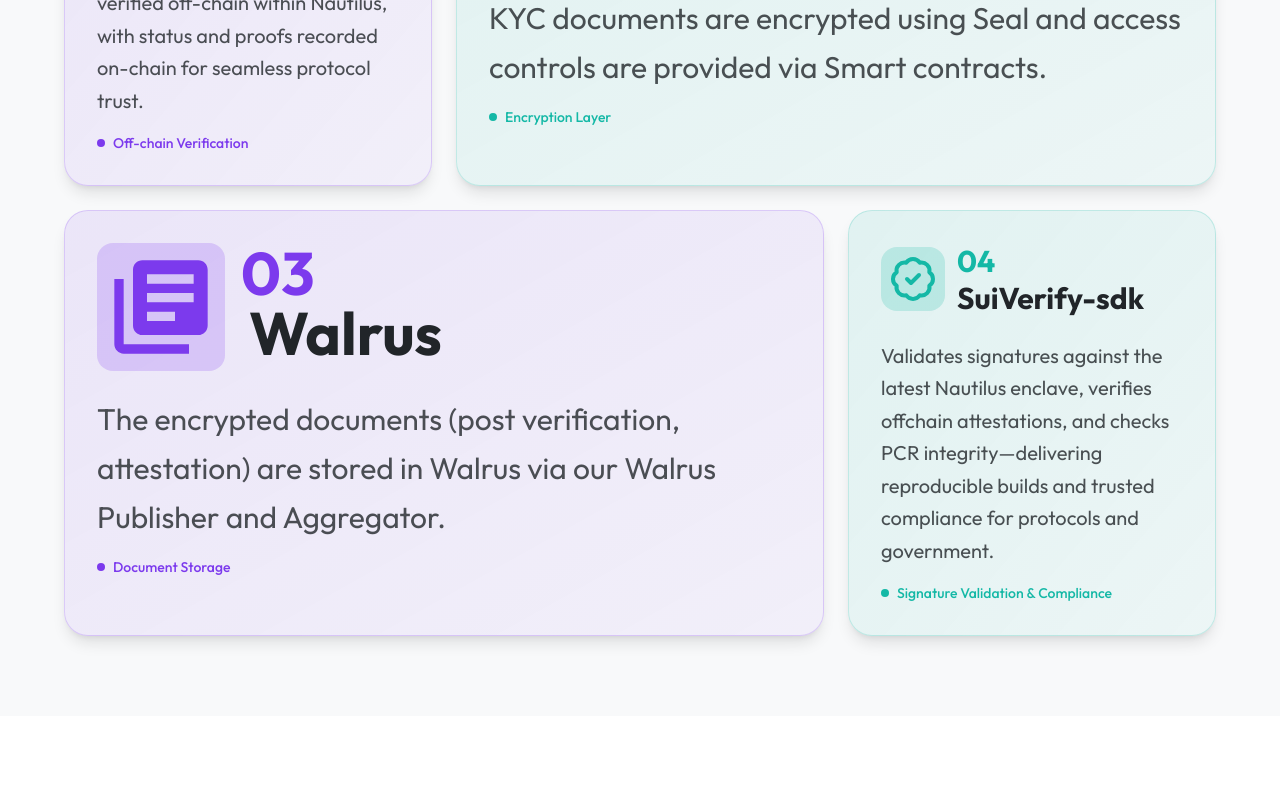
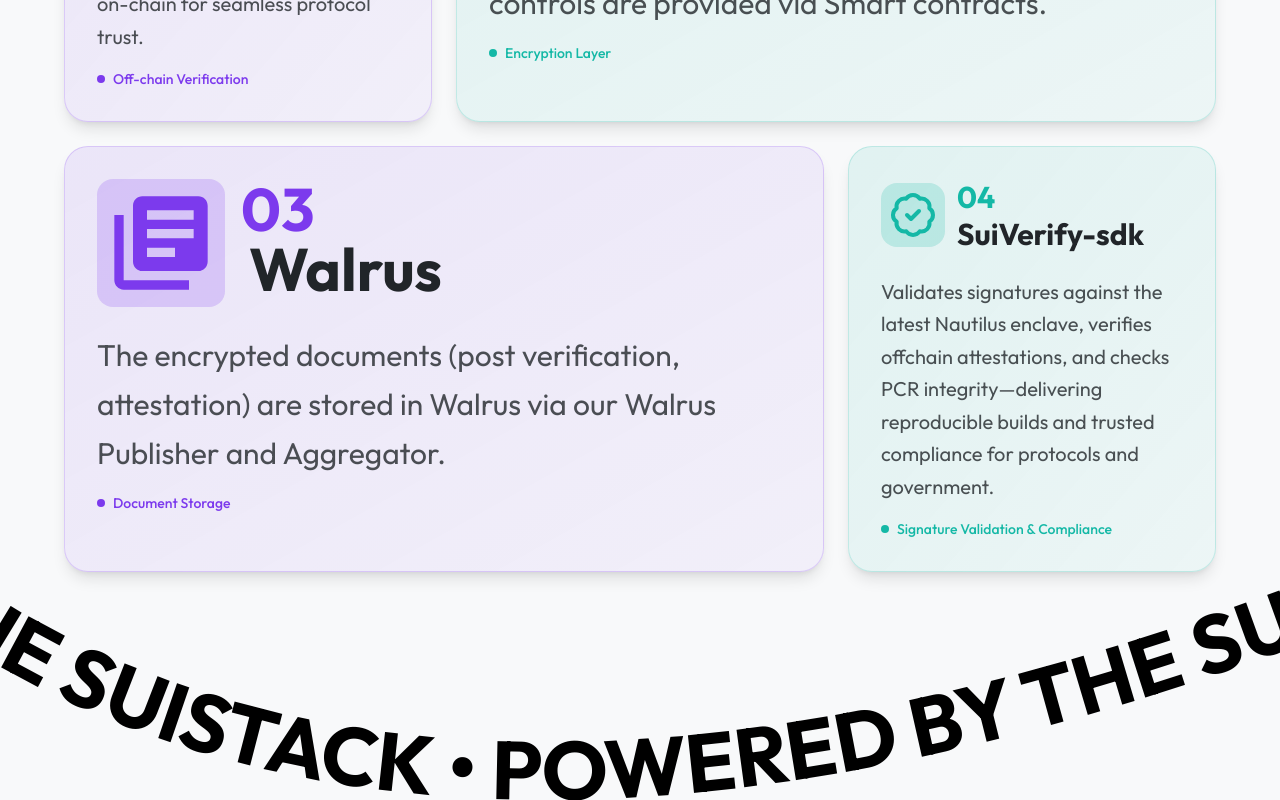
Before and after one commit to SuiVerify/suiverify-landing, a Next.js app: page /Home in a window 1280 px wide. Shown: the part 2176-2976 px from the top of the page. Before the commit the page ends 2892 px from the top, so only its background shows below. Built offline with nearby package versions, Linux system fonts and the light colour scheme; a web font is replaced by a local one.

Commit message:
feat: integrate CurvedLoop component into Features section for enhanced visual engagement
- Added CurvedLoop component to display a marquee text "Powered by the SuiStack".
- Removed static heading to streamline content presentation and improve user experience.

```diff
--- /dev/null
+++ b/src/components/CurvedLoop.css
@@ -0,0 +1,23 @@
+.curved-loop-jacket {
+  /* min-height: 100vh; */
+  display: flex;
+  align-items: center;
+  justify-content: center;
+  width: 100%;
+}
+
+.curved-loop-svg {
+  user-select: none;
+  width: 100%;
+  aspect-ratio: 100 / 12;
+  overflow: visible;
+  display: block;
+  font-size: 6rem;
+  fill: var(--color-charcoal-text);
+  user-select: none;
+  -moz-user-select: none;
+  -webkit-user-select: none;
+  font-weight: 700;
+  text-transform: uppercase;
+  line-height: 1;
+}
--- /dev/null
+++ b/src/components/CurvedLoop.tsx
@@ -0,0 +1,139 @@
+import { useRef, useEffect, useState, useMemo, useId, FC, PointerEvent } from 'react';
+import './CurvedLoop.css';
+
+interface CurvedLoopProps {
+  marqueeText?: string;
+  speed?: number;
+  className?: string;
+  curveAmount?: number;
+  direction?: 'left' | 'right';
+  interactive?: boolean;
+}
+
+const CurvedLoop: FC<CurvedLoopProps> = ({
+  marqueeText = '',
+  speed = 2,
+  className,
+  curveAmount = 400,
+  direction = 'left',
+  interactive = true
+}) => {
+  const text = useMemo(() => {
+    const hasTrailing = /\s|\u00A0$/.test(marqueeText);
+    return (hasTrailing ? marqueeText.replace(/\s+$/, '') : marqueeText) + '\u00A0';
+  }, [marqueeText]);
+
+  const measureRef = useRef<SVGTextElement | null>(null);
+  const textPathRef = useRef<SVGTextPathElement | null>(null);
+  const pathRef = useRef<SVGPathElement | null>(null);
+  const [spacing, setSpacing] = useState(0);
+  const [offset, setOffset] = useState(0);
+  const uid = useId();
+  const pathId = `curve-${uid}`;
+  const pathD = `M-100,40 Q500,${40 + curveAmount} 1540,40`;
+
+  const dragRef = useRef(false);
+  const lastXRef = useRef(0);
+  const dirRef = useRef<'left' | 'right'>(direction);
+  const velRef = useRef(0);
+
+  const textLength = spacing;
+  const totalText = textLength
+    ? Array(Math.ceil(1800 / textLength) + 2)
+        .fill(text)
+        .join('')
+    : text;
+  const ready = spacing > 0;
+
+  useEffect(() => {
+    if (measureRef.current) setSpacing(measureRef.current.getComputedTextLength());
+  }, [text, className]);
+
+  useEffect(() => {
+    if (!spacing) return;
+    if (textPathRef.current) {
+      const initial = -spacing;
+      textPathRef.current.setAttribute('startOffset', initial + 'px');
+      setOffset(initial);
+    }
+  }, [spacing]);
+
+  useEffect(() => {
+    if (!spacing || !ready) return;
+    let frame = 0;
+    const step = () => {
+      if (!dragRef.current && textPathRef.current) {
+        const delta = dirRef.current === 'right' ? speed : -speed;
+        const currentOffset = parseFloat(textPathRef.current.getAttribute('startOffset') || '0');
+        let newOffset = currentOffset + delta;
+        const wrapPoint = spacing;
+        if (newOffset <= -wrapPoint) newOffset += wrapPoint;
+        if (newOffset > 0) newOffset -= wrapPoint;
+        textPathRef.current.setAttribute('startOffset', newOffset + 'px');
+        setOffset(newOffset);
+      }
+      frame = requestAnimationFrame(step);
+    };
+    frame = requestAnimationFrame(step);
+    return () => cancelAnimationFrame(frame);
+  }, [spacing, speed, ready]);
+
+  const onPointerDown = (e: PointerEvent) => {
+    if (!interactive) return;
+    dragRef.current = true;
+    lastXRef.current = e.clientX;
+    velRef.current = 0;
+    (e.target as HTMLElement).setPointerCapture(e.pointerId);
+  };
+
+  const onPointerMove = (e: PointerEvent) => {
+    if (!interactive || !dragRef.current || !textPathRef.current) return;
+    const dx = e.clientX - lastXRef.current;
+    lastXRef.current = e.clientX;
+    velRef.current = dx;
+    const currentOffset = parseFloat(textPathRef.current.getAttribute('startOffset') || '0');
+    let newOffset = currentOffset + dx;
+    const wrapPoint = spacing;
+    if (newOffset <= -wrapPoint) newOffset += wrapPoint;
+    if (newOffset > 0) newOffset -= wrapPoint;
+    textPathRef.current.setAttribute('startOffset', newOffset + 'px');
+    setOffset(newOffset);
+  };
+
+  const endDrag = () => {
+    if (!interactive) return;
+    dragRef.current = false;
+    dirRef.current = velRef.current > 0 ? 'right' : 'left';
+  };
+
+  const cursorStyle = interactive ? (dragRef.current ? 'grabbing' : 'grab') : 'auto';
+
+  return (
+    <div
+      className="curved-loop-jacket"
+      style={{ visibility: ready ? 'visible' : 'hidden', cursor: cursorStyle }}
+      onPointerDown={onPointerDown}
+      onPointerMove={onPointerMove}
+      onPointerUp={endDrag}
+      onPointerLeave={endDrag}
+    >
+      <svg className="curved-loop-svg" viewBox="0 0 1440 120">
+        <text ref={measureRef} xmlSpace="preserve" style={{ visibility: 'hidden', opacity: 0, pointerEvents: 'none' }}>
+          {text}
+        </text>
+        <defs>
+          <path ref={pathRef} id={pathId} d={pathD} fill="none" stroke="transparent" />
+        </defs>
+        {ready && (
+          <text fontWeight="bold" xmlSpace="preserve" className={className}>
+            <textPath ref={textPathRef} href={`#${pathId}`} startOffset={offset + 'px'} xmlSpace="preserve">
+              {totalText}
+            </textPath>
+          </text>
+        )}
+      </svg>
+    </div>
+  );
+};
+
+export default CurvedLoop;
--- a/src/components/subs/Features.tsx
+++ b/src/components/subs/Features.tsx
@@ -2,6 +2,7 @@
 
 import React from 'react';
 import { BadgeCheckIcon, UserCheckIcon } from 'lucide-react';
+import CurvedLoop from '../CurvedLoop';
 type Props = {};
 
 const Features = (props: Props) => {
@@ -16,9 +17,6 @@ const Features = (props: Props) => {
           <p className="text-xl text-charcoal-text/70 max-w-4xl mx-auto mb-8">
             Every feature in SuiVerify is built to do one thing: ensure identity security, regulatory compliance, and seamless verifiability.
           </p>
-          <h3 className="text-2xl font-bold text-charcoal-text sans-bartle">
-            Powered by the SuiStack
-          </h3>
         </div>
 
      {/* Bento Grid Layout - 2x2 with varied sizes */}
@@ -110,6 +108,7 @@ const Features = (props: Props) => {
           </div>
         </div>
       </div>
+      <CurvedLoop marqueeText="• Powered by the SuiStack" className=''/>
     </section>
   );
 };
```
